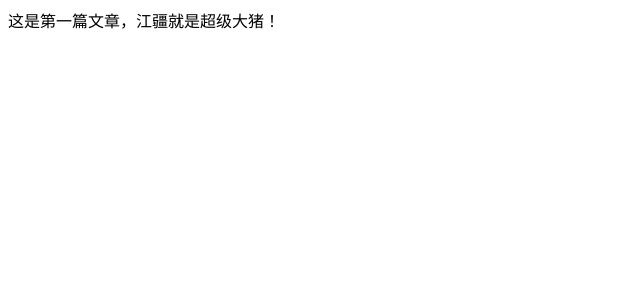
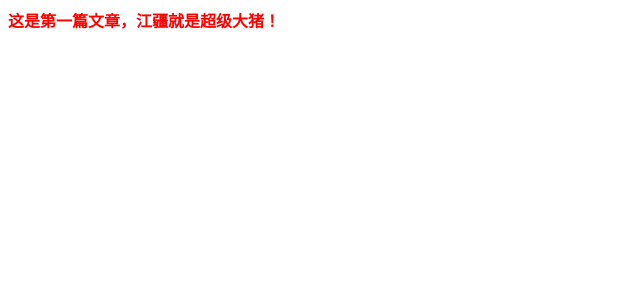
Before and after one commit to jingyuan/jingyuan.github.com, a Jekyll site: the page built from _posts/2012-02-29-jiang.html, in a window 1280 px wide. Shown: the top 300 px of the page, without its empty margins (0-640 px from the left). Built offline with Jekyll 4.4.1, drawn with Linux system fonts in a browser that asks for light colours; Markdown is read by kramdown in place of the engine named in the settings.

Commit message:
position

```diff
--- a/_layouts/default.html
+++ b/_layouts/default.html
@@ -3,7 +3,7 @@
 	<head>
 		<title>{{page.title}}</title>
 		<meta charset="UTF-8"/>
-		<link rel="stylesheet" href="css/post.css"/>
+		<link rel="stylesheet" href="/css/post.css"/>
 	</head>
 	<body>
 		{{page.content}}
```
